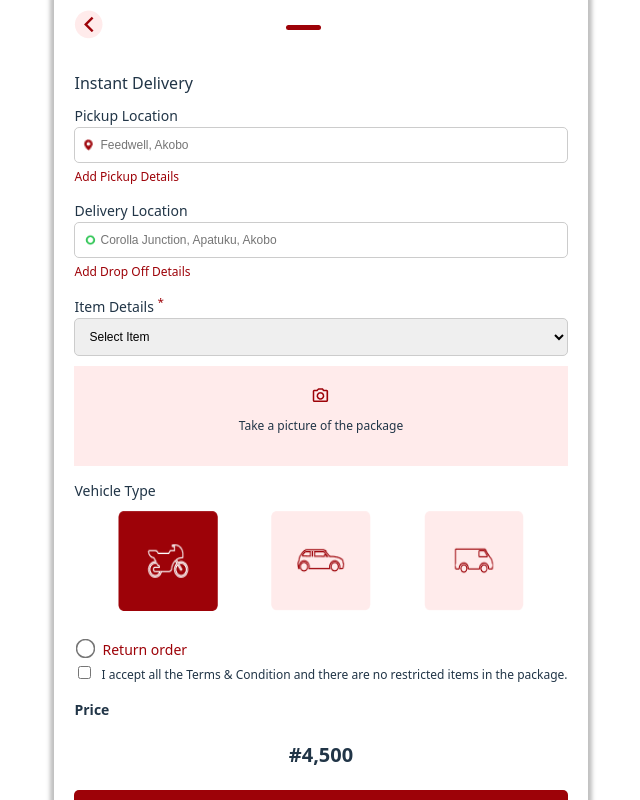
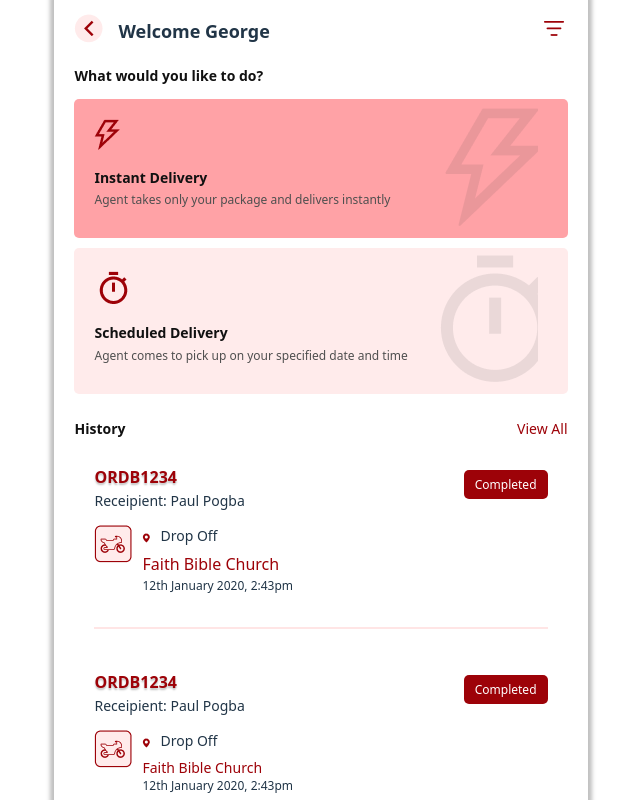
Before and after one commit to Olagoke1234/pepsa-delivery-app, a React (Vite) app: page / in a window 1280 px wide. Shown: the top 800 px of the page, without its empty margins (319-959 px from the left). Built offline with nearby package versions, Linux system fonts and the light colour scheme.

Commit message:
fix: uncomment WelcomePage component in App for proper rendering

```diff
--- a/src/App.jsx
+++ b/src/App.jsx
@@ -9,7 +9,7 @@ function App() {
   return (
     <>
       <div className="container">
-        {/* <WelcomePage /> */}
+        <WelcomePage />
         <InstantDeliveryPage />
       </div>
     </>
```
